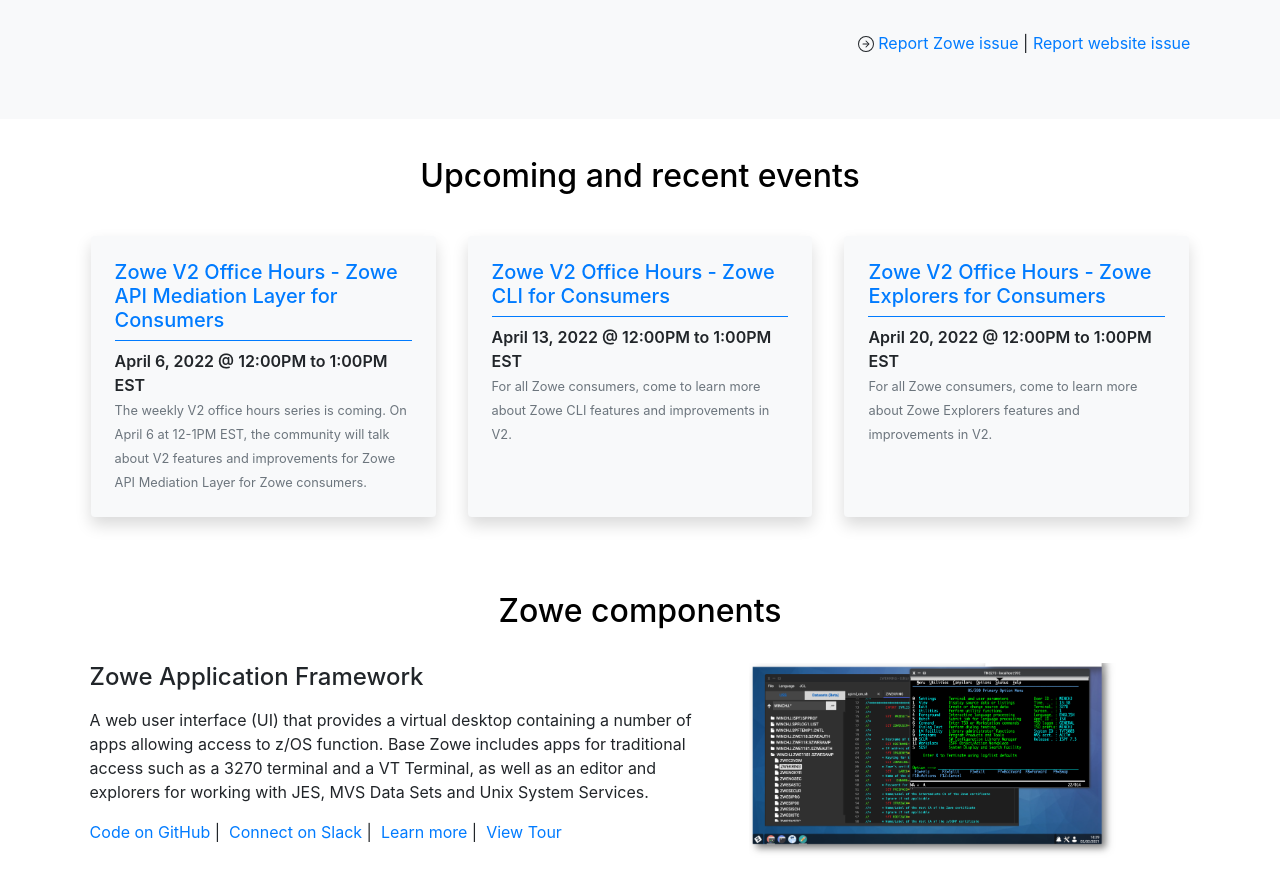
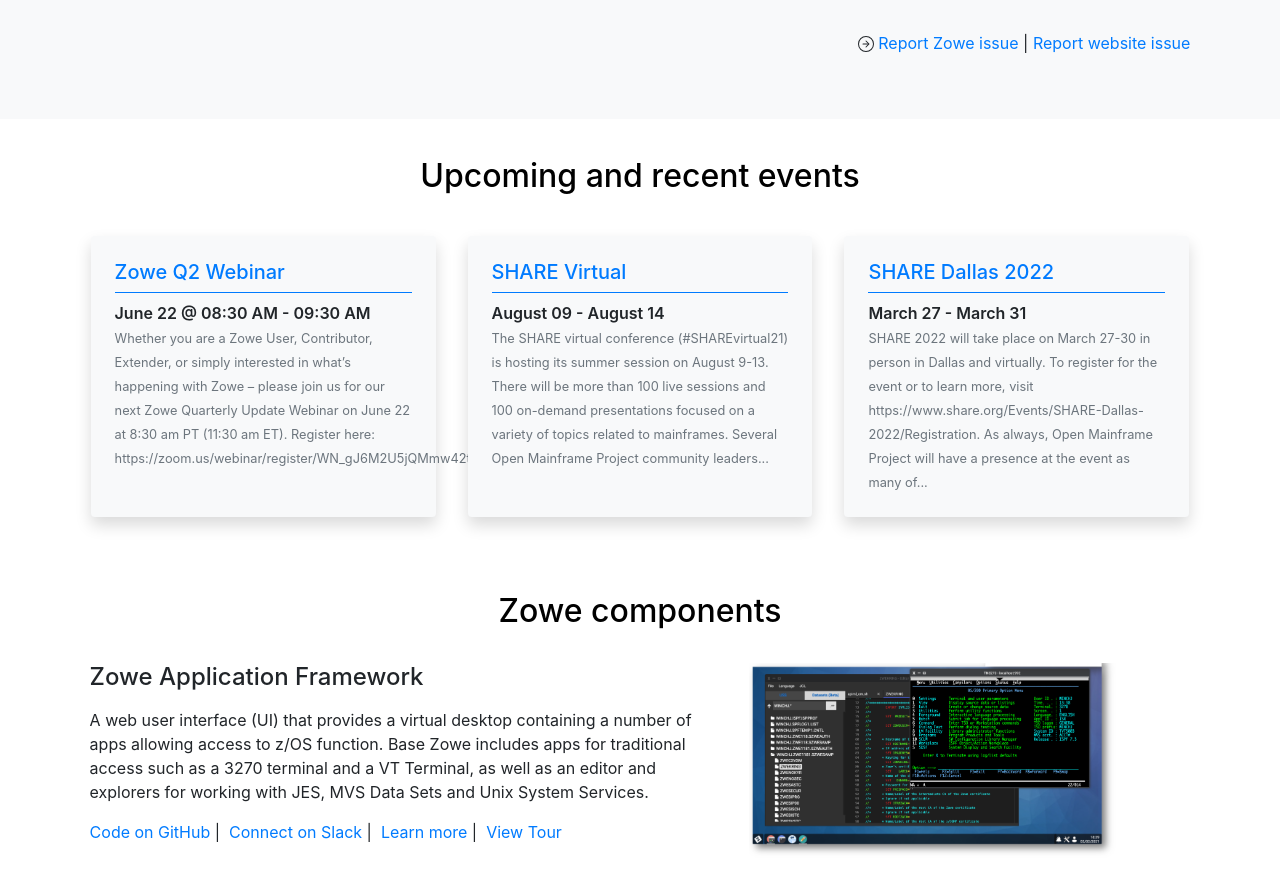
Before and after one commit to zowe/zowe.github.io, a Jekyll site: the page built from index.md, in a window 1280 px wide and 900 px high, scrolled down 1550 px. Shown: the top 892 px of the window. Built offline with Jekyll 4.4.1, drawn with Linux system fonts in a browser that asks for light colours; our own code applies the rules of GitHub Pages for plain Markdown files; some of the changed lines change nothing that is shown.

Commit message:
Update upcoming events
Signed-off-by: GitHub <noreply@github.com>

```diff
--- a/_data/upcoming_events.yml
+++ b/_data/upcoming_events.yml
@@ -1,68 +1,9 @@
-- event: Zowe V2 Office Hours - Zowe API Mediation Layer for Consumers
-  schedule: April 6, 2022 @ 12:00PM to 1:00PM EST
-  description: The weekly V2 office hours series is coming. On April 6 at 12-1PM EST, the community will talk about
-    V2 features and improvements for Zowe API Mediation Layer for Zowe consumers.
-  url: https://zoom.us/j/94312528890
-- event: Zowe V2 Office Hours - Zowe CLI for Consumers
-  schedule: April 13, 2022 @ 12:00PM to 1:00PM EST
-  description: For all Zowe consumers, come to learn more about Zowe CLI features and improvements in V2.
-  url: https://zoom.us/j/94312528890
-- event: Zowe V2 Office Hours - Zowe Explorers for Consumers
-  schedule: April 20, 2022 @ 12:00PM to 1:00PM EST
-  description: For all Zowe consumers, come to learn more about Zowe Explorers features and improvements in V2.
-  url: https://zoom.us/j/94312528890
-- event: SHARE Dallas 2022
-  schedule: March 27 - March 31
-  description: SHARE 2022 will take place on March 27-30 in person in Dallas and virtually.
-    To register for the event or to learn more, visit https://www.share.org/Events/SHARE-Dallas-2022/Registration.
-    As always, Open Mainframe Project will have a presence at the event as many of...
-  url: https://www.openmainframeproject.org/event/share-dallas-2022
-- event: Zowe V2 Office Hours - App Framework Focus
-  schedule: January 26, 2022 @ 12:00PM to 1:00PM EST
-  description: For all users and vendors of Zowe Application Framework, come and
-    learn about v2 improvements.
-  url: https://zoom.us/j/94312528890
-- event: Zowe V2 Office Hours - Zowe Explorer Focus
-  schedule: January 19, 2022 @ 12:00PM to 1:00PM EST
-  description: For all users and vendors of Zowe Explorer users, come to learn about
-    what is new in v2.
-  url: https://zoom.us/j/94312528890
-- event: Zowe V2 Office Hours - API Mediation Layer Focus
-  schedule: January 12, 2022 @ 12PM to 1:00PM EST
-  description: For vendors who have extended Zowe v1 API Mediation Layer, come learn
-    about v2 changes. For users who have installed Zowe v1 API Mediation Layer, join
-    this call to hear about v2 improvements.
-  url: https://zoom.us/j/94312528890
-- event: Zowe 1.26 Live System Demo
-  schedule: January 5, 2022 @ 9:00AM to 10:30AM EST
-  description: Open Mainframe Project is excited to announce that Zowe version 1.26 release
-    is now available! On January 5 at 9:00-10:30 am EST, Zowe squads will share the new
-    features in the release. Attend this virtual demo to see how the new features work,
-    and ask any questions you have.
-  url: https://lists.openmainframeproject.org/g/zowe-dev/viewevent?eventid=1354041&calstart=2022-01-05
-- event: OSS Japan Summit. What Does the Future of Mainframe Development Look Like?
-  schedule: December 15 @ 15:30 PM - 16:20 PM
-  description: "Meet the women of the Zowe Explorer Squad. In this session,\
-  \ the panelists will share valuable insights on navigating the challenges of\
-  \ modernizing the mainframe developer experience. The session will cover topics\
-  \ such as collaborating in the Zowe Explorer project, building a positive culture\
-  \ across different companies, managing open source commitments with internal\
-  \ priorities, overcoming time zone barriers, embracing the team diversity, and\
-  \ feeling confident in making decisions about the future of the project"
-  url: https://ossalsjp21.sched.com/event/pehL/women-explorers-what-does-the-future-of-mainframe-development-look-like-richelle-anne-craw-katelyn-nienaber-jessielaine-punongbayan-broadcom-lauren-li-billie-jean-simmons-ibm?es_id=6b31acc751
-- event: v2 LTS Update for Extenders - kickoff
-  schedule: December 8th @ 12:00 PM - 1:00 PM EST
-  description: "Kickoff for first of of six sessions dedicated to Zowe v2 readiness.\
-    \ For vendors who have extended Zowe v1, come learn about v2 conformance changes.\
-    \ For users who have installed Zowe v1 and want to hear about v2 improvements.\
-    \ This call is community wide. Future v2 updates will be squad specific."
-  url: https://zoom.us/j/94312528890
-- event: Zowe Quarterly Update (October 2021 Webinar)
-  schedule: October 20 @ 08:30 AM - 09:30 AM
-  description: "Whether you are a Zowe User, Contributor, Extender or simply interested\
-    \ in what\u2019s happening with Zowe \u2013 we invite you to the next Quarterly\
-    \ Update Webinar on Wednesday, October 20 at 8:30 am PT /11:30 am ET (US and Canada)...."
-  url: https://www.openmainframeproject.org/event/zowe-quarterly-update-october-2021-webinar
+- event: Zowe Q2 Webinar
+  schedule: June 22 @ 08:30 AM - 09:30 AM
+  description: "Whether you are a Zowe User, Contributor, Extender, or simply interested\
+    \ in what\u2019s happening with Zowe \u2013 please join us for our next Zowe Quarterly\
+    \ Update Webinar on June 22 at 8:30 am PT (11:30 am ET). Register here: https://zoom.us/webinar/register/WN_gJ6M2U5jQMmw42t7LnZOnw..."
+  url: https://www.openmainframeproject.org/event/zowe-q2-webinar
 - event: SHARE Virtual
   schedule: August 09 - August 14
   description: The SHARE virtual conference (#SHAREvirtual21) is hosting its summer
@@ -70,6 +11,12 @@
     presentations focused on a variety of topics related to mainframes. Several Open
     Mainframe Project community leaders...
   url: https://www.openmainframeproject.org/event/share-virtual
+- event: SHARE Dallas 2022
+  schedule: March 27 - March 31
+  description: SHARE 2022 will take place on March 27-30 in person in Dallas and virtually.
+    To register for the event or to learn more, visit https://www.share.org/Events/SHARE-Dallas-2022/Registration.
+    As always, Open Mainframe Project will have a presence at the event as many of...
+  url: https://www.openmainframeproject.org/event/share-dallas-2022
 - event: VM Workshop 2021
   schedule: June 10 - June 12
   description: The annual VM Workshop, which originally was planned for in-person
```
